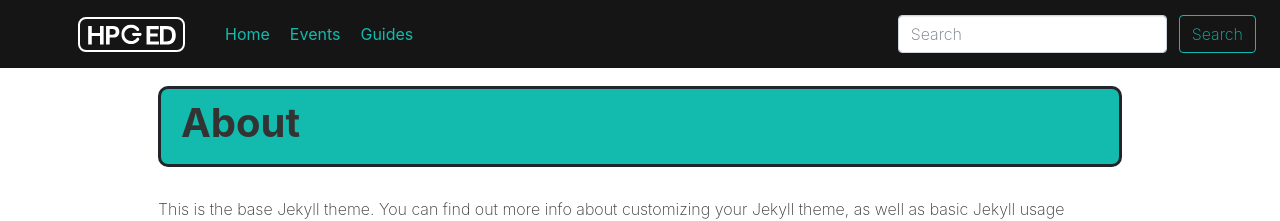
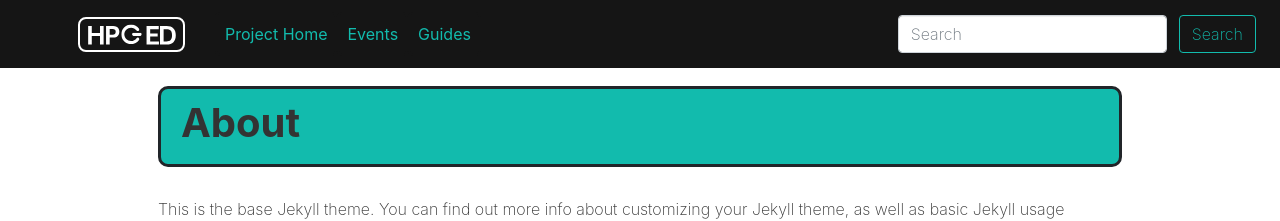
Before and after one commit to HPC-ED/HPC-ED.github.io, a Jekyll site: the page built from about.markdown, in a window 1280 px wide. Shown: the top 221 px of the page. Built offline with Jekyll 4.4.1, drawn with Linux system fonts in a browser that asks for light colours; nearby versions of some CDN libraries.

Commit message:
Update header.html
changed to Project Home

```diff
--- a/_includes/header.html
+++ b/_includes/header.html
@@ -16,7 +16,7 @@
       <ul class="navbar-nav mr-auto">
 
         <li class="nav-item active">
-          <a class="nav-link" href="/">Home <span class="sr-only">(current)</span></a>
+          <a class="nav-link" href="/">Project Home <span class="sr-only">(current)</span></a>
         </li>
         <li class="nav-item">
           <a class="nav-link" href="/events">Events</a>
```
